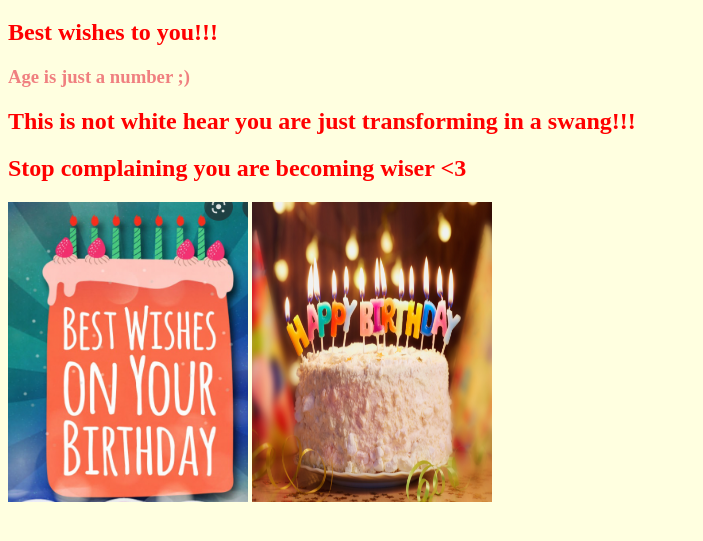
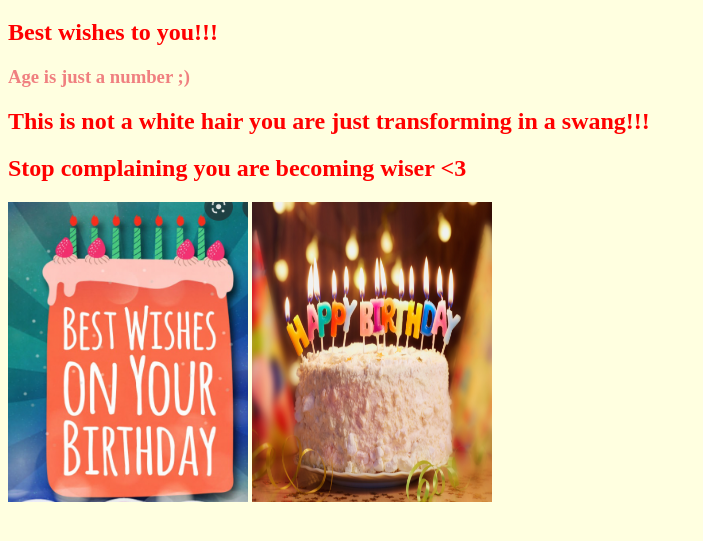
Before and after one commit to iva955/test1, a plain HTML site: page about.html in a window 1280 px wide. Shown: the part 61-602 px from the top of the page, without its empty margins (0-703 px from the left). Drawn offline with Linux system fonts and the light colour scheme.

Commit message:
Update about.html

```diff
--- a/about.html
+++ b/about.html
@@ -11,7 +11,7 @@
 	<h1>This is an amazing birthday card :D</h1>
 	<h2>Best wishes to you!!!</h2>
 	<h3> Age is just a number ;)</h3>
-	<h2> This is not white hear you are just transforming in a swang!!!</h2>
+	<h2> This is not a white hair you are just transforming in a swang!!!</h2>
 	<h2> Stop complaining you are becoming wiser <3 </h2>
 
 <img src="birthday_card.png"width=240 height=300 />
```
